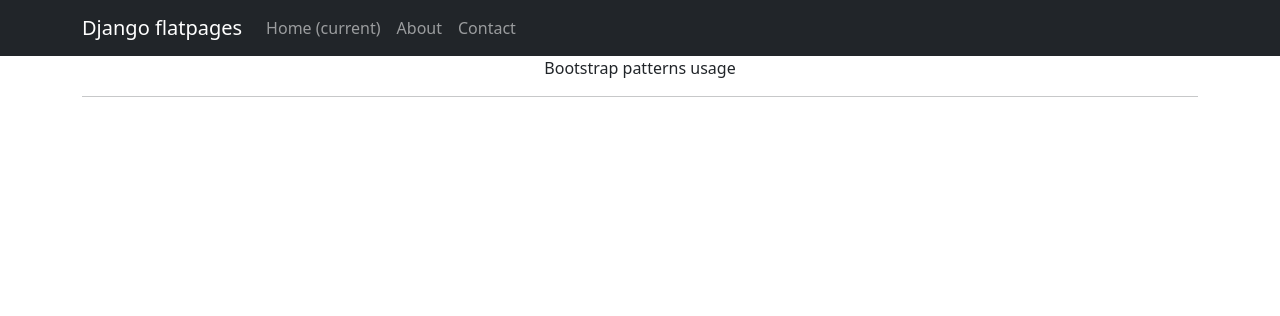
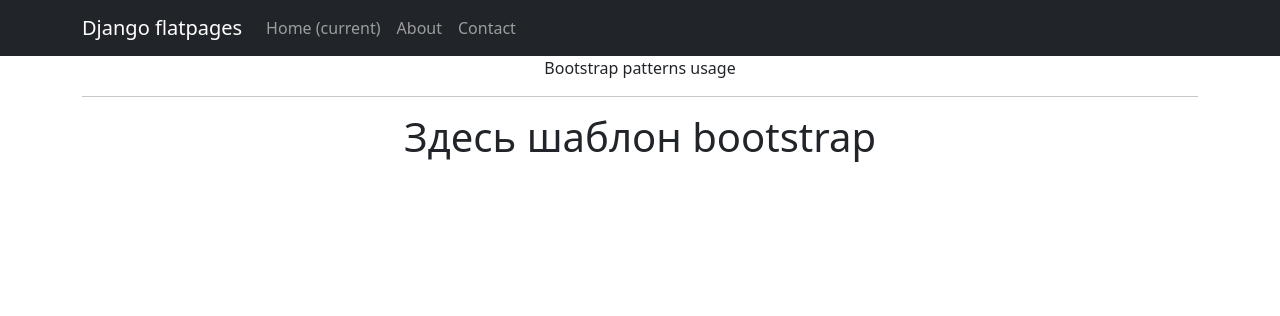
Before and after one commit to Yulish/homework_task-1, a Django app: template templates/flatpages/about.html in a window 1280 px wide. Shown: the top 316 px of the page. Run offline with Django 5.2, Linux system fonts and the light colour scheme; the template is opened without the code that fills it: values that come from a table or form of the project are taken from there, others are empty; data comes from the database, SQL or seed files in the repository; both versions use the stored data as it was after the commit; some libraries are stand-ins or nearby versions.

Commit message:
Добавлен функционал ДЗ

```diff
--- a/templates/flatpages/about.html
+++ b/templates/flatpages/about.html
@@ -2,4 +2,5 @@
 {% block content %}
 {{ flatpage.content }}
 <hr>
+<h1> Здесь шаблон bootstrap </h1>
 {% endblock content %}
--- a/templates/flatpages/default.html
+++ b/templates/flatpages/default.html
@@ -5,7 +5,7 @@
 
 </head>
 <body>
-На этой странице,<b style="font-size: 48px;">изменен размер текста</b>
+На этой странице <b style="font-size: 48px;">изменен размер текста,</b>
 
 <i>добавлены курсив,</i> <u>подчеркивание</u> и картинка <h1><img src="https://avatars.mds.yandex.net/i?id=05f5a454bae30479ebbc36cecd2fe12ed0756ef4-9150090-images-thumbs&n=13" width="900"></h1>
 
--- a/templates/flatpages/test.html
+++ b/templates/flatpages/test.html
@@ -1,6 +1,7 @@
 <!DOCTYPE html>
 <html lang="en">
     <head>
+        <title>bootstrap_pattern</title>
         <meta charset="utf-8" />
         <meta name="viewport" content="width=device-width, initial-scale=1, shrink-to-fit=no" />
         <meta name="description" content="" />
```
Also changed, not shown: db.sqlite3.
